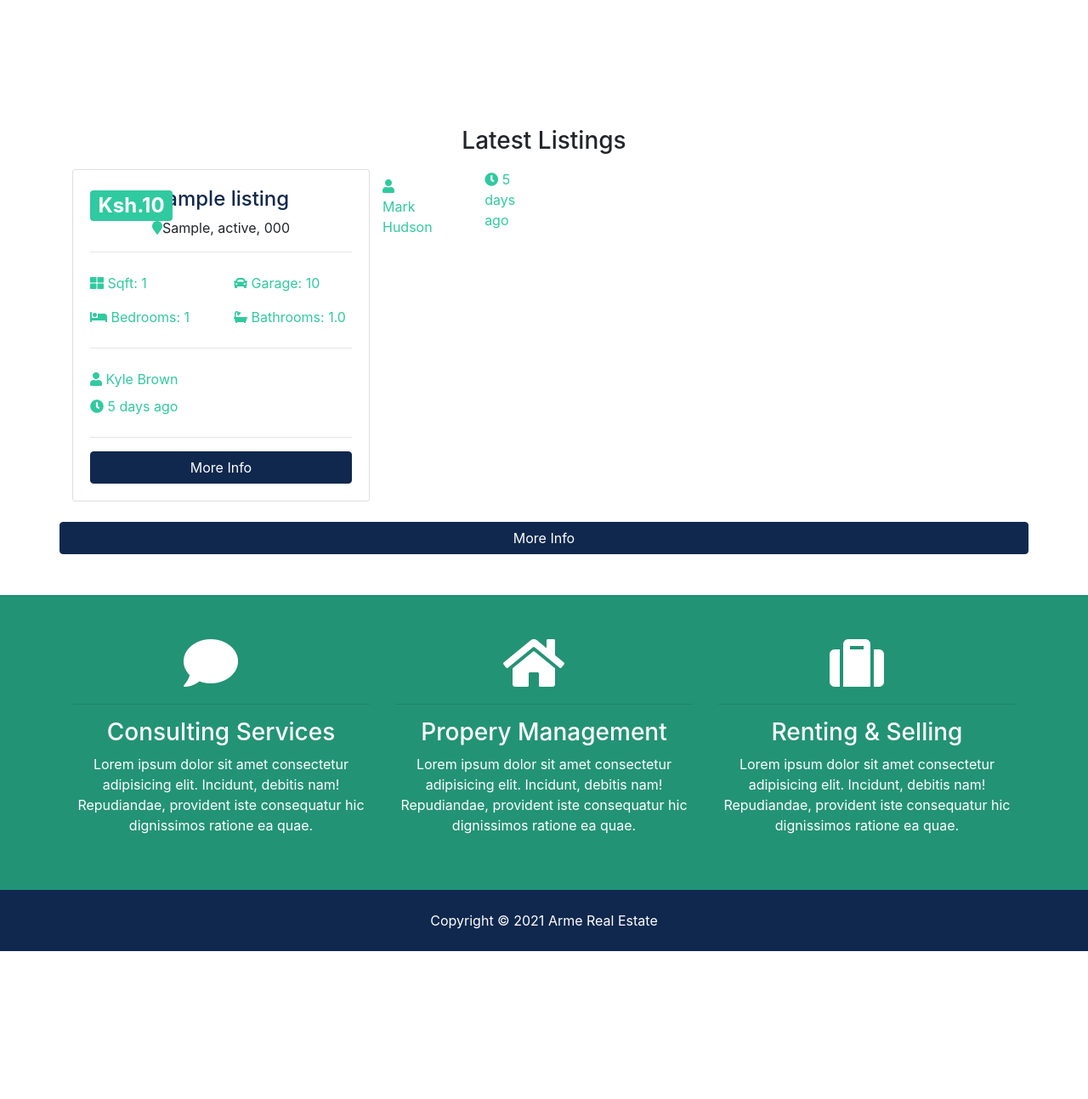
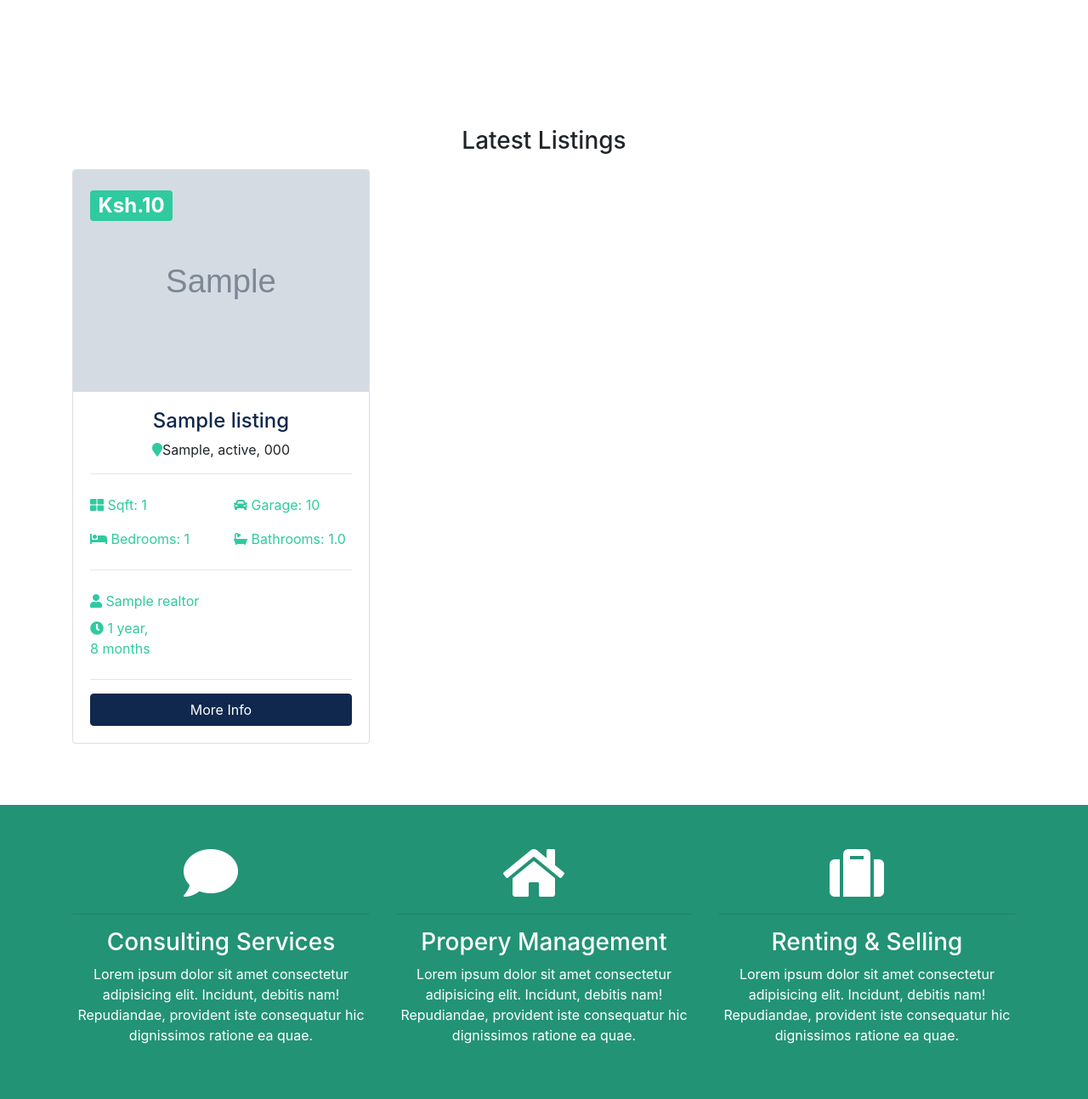
Before and after one commit to haman1/RealEstate, a Django app: template templates/pages/home.html in a window 1280 px wide. Shown: the part 677-1970 px from the top of the page at 85% size. Before the commit the page ends 1796 px from the top, so only its background shows below. Run offline with Django 3.2, Linux system fonts and the light colour scheme; the template is opened without the code that fills it: values that come from a table or form of the project are taken from there, others are empty; tables that the repository leaves empty hold one stand-in row (values such as "Sample post"); grey boxes marked "Sample" are stand-in pictures; some libraries are stand-ins or nearby versions.

Commit message:
Hompage dynamic content

```diff
--- a/pages/views.py
+++ b/pages/views.py
@@ -3,12 +3,12 @@ from listings.models import Listing
 # Create your views here.
 
 def home(request):
-	listings = Listings.order_by('-list_date').filter(is_published=True)[:3]
+	listings = Listing.objects.order_by('-list_date').filter(is_published=True)[:3]
 
 	context = {
 		'listings': listings
 	}
-	return render(request, 'pages/home.html', contextt)
+	return render(request, 'pages/home.html', context)
 
 
 def about(request):
--- a/templates/pages/home.html
+++ b/templates/pages/home.html
@@ -138,7 +138,7 @@
           {% for listing in listings %}
             <div class="col-md-6 col-lg-4 mb-4">
                 <div class="card listing-preview">
-                  <img class="card-img-top" src="{{ listing.photo.main.url }}" alt="">
+                  <img class="card-img-top" src="{{ listing.photo_main.url }}" alt="">
                   <div class="card-img-overlay">
                     <h2>
                       <span class="badge badge-secondary text-white">Ksh.{{ listing.price | intcomma }}</span>
@@ -166,14 +166,14 @@
                   <hr>
                   <div class="row py-2 text-secondary">
                     <div class="col-6">
-                      <i class="fas fa-user"></i> Kyle Brown</div>
+                      <i class="fas fa-user"></i> {{ listing.realtor }}</div>
                   </div>
                   <div class="row text-secondary pb-2">
                     <div class="col-6">
-                      <i class="fas fa-clock"></i> 5 days ago</div>
+                      <i class="fas fa-clock"></i> {{ listing.list_date | timesince }}</div>
                   </div>
                   <hr>
-                  <a href="listing.html" class="btn btn-primary btn-block">More Info</a>
+                  <a href="{% url 'listing' listing.id %}" class="btn btn-primary btn-block">More Info</a>
                 </div>
               </div>
             </div>
@@ -188,19 +188,7 @@
 
         {% endif %}
 
-              <div class="row py-2 text-secondary">
-                <div class="col-6">
-                  <i class="fas fa-user"></i> Mark Hudson</div>
-              </div>
-              <div class="row text-secondary pb-2">
-                <div class="col-6">
-                  <i class="fas fa-clock"></i> 5 days ago</div>
-              </div>
-              <hr>
-              <a href="listing.html" class="btn btn-primary btn-block">More Info</a>
-            </div>
-          </div>
-        </div>
+
 
       </div>
     </div>
```
